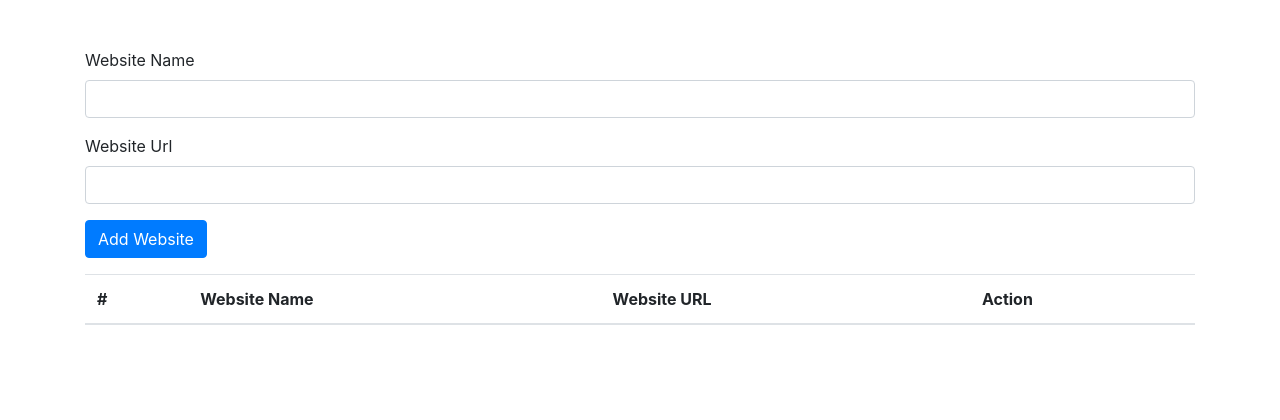
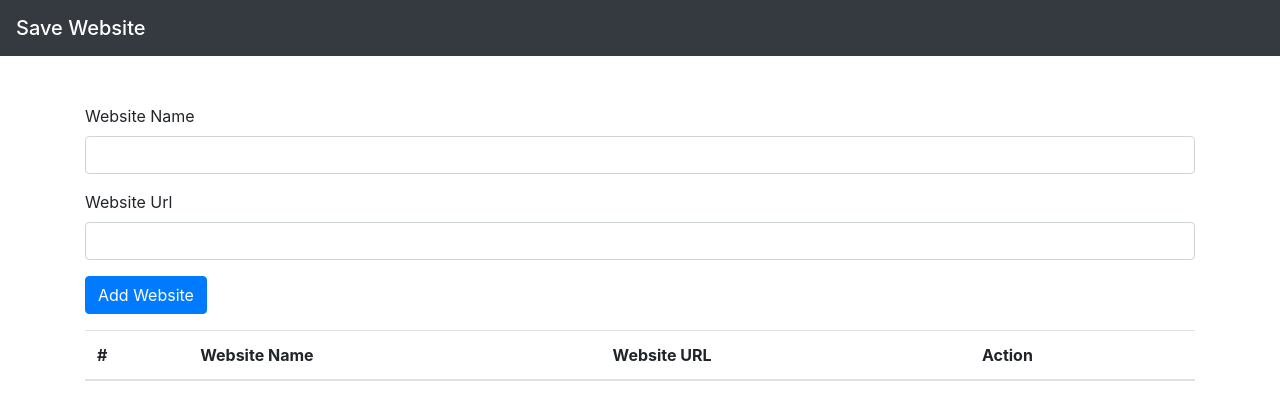
Before and after one commit to Suha523/Save-Websites, a plain HTML site: page index.html in a window 1280 px wide. Drawn offline with Linux system fonts and the light colour scheme.

Commit message:
my commit

```diff
--- a/index.html
+++ b/index.html
@@ -10,6 +10,9 @@
 
 </head>
 <body>
+  <nav class="navbar navbar-dark bg-dark">
+    <span class="navbar-brand mb-0 h1">Save Website</span>
+  </nav>
     <div class="container mt-5">
     <form>
         <div class="form-group">
```
